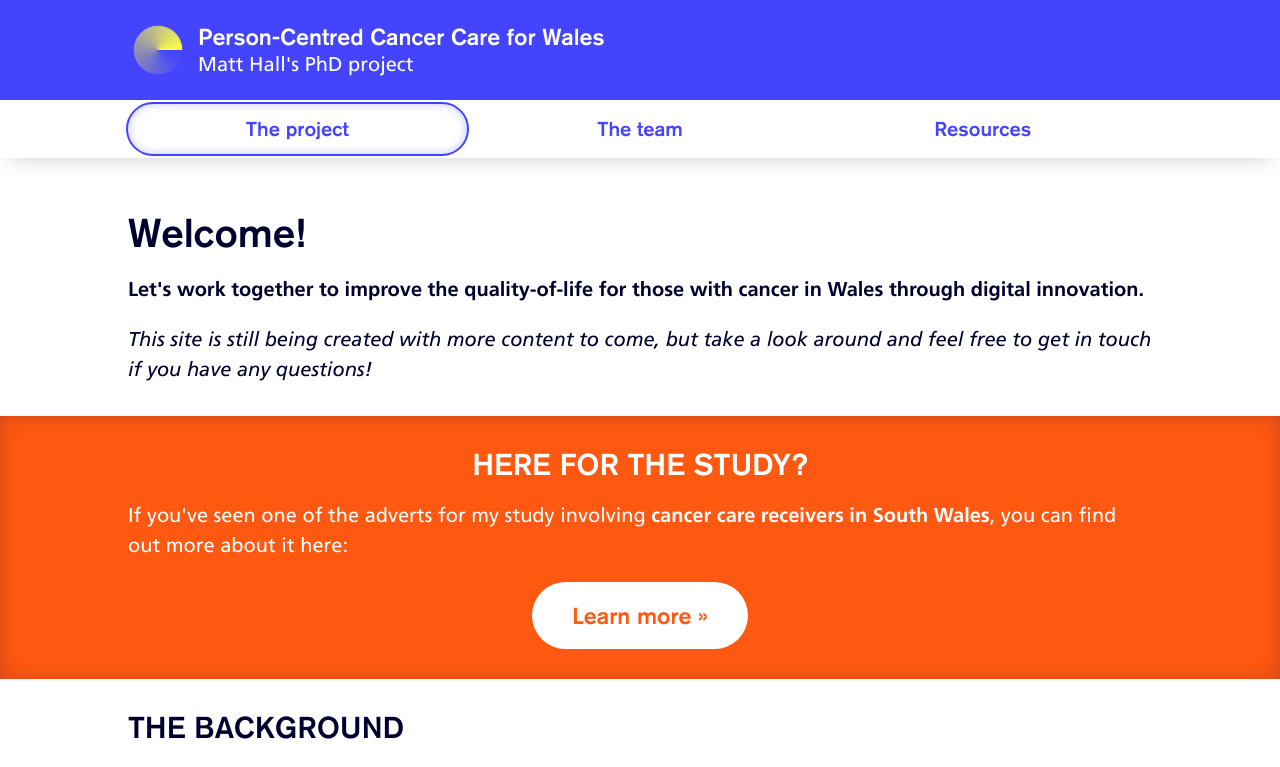
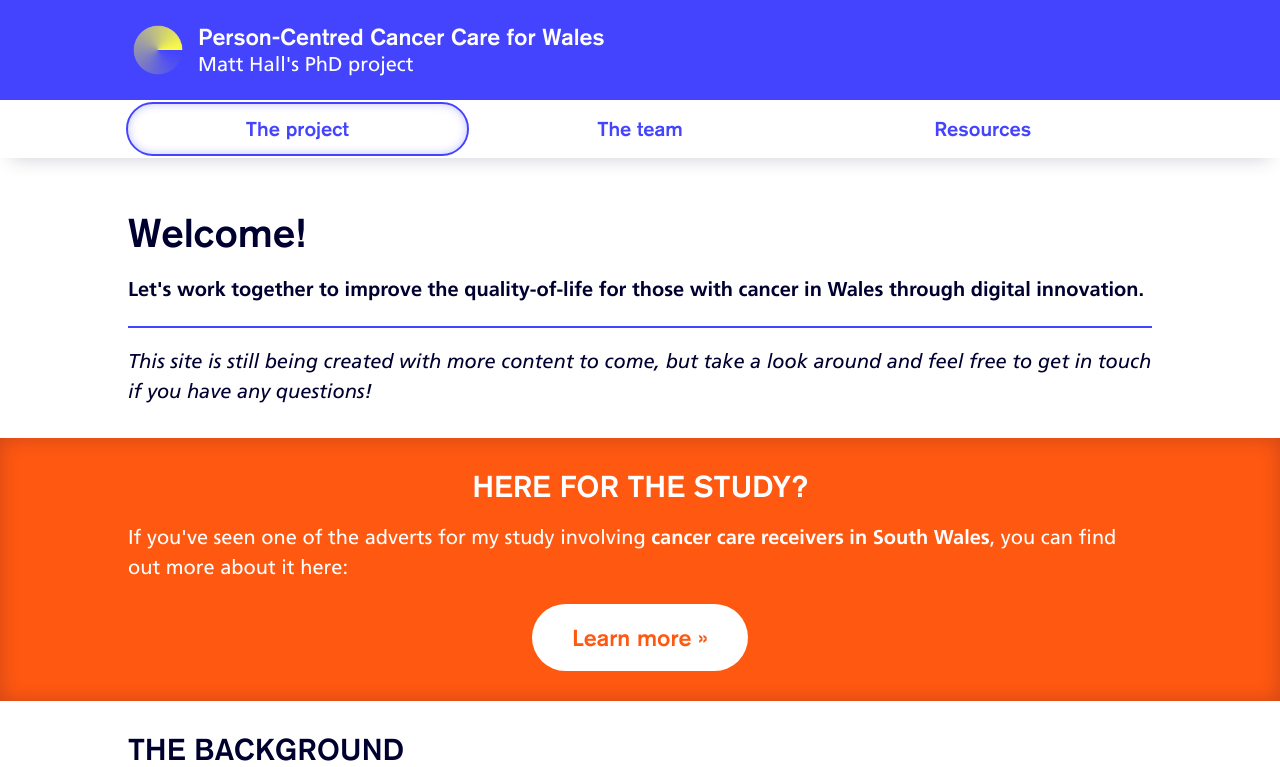
Before and after one commit to mhmatthall/pch.wales, a Next.js app: page / in a window 1280 px wide. Shown: the top 767 px of the page. Built offline with nearby package versions, Linux system fonts and the light colour scheme.

Commit message:
Add page divider

```diff
--- a/src/components/layout.module.scss
+++ b/src/components/layout.module.scss
@@ -104,3 +104,11 @@
     }
   }
 }
+
+.divider {
+  flex: 1;
+  margin: 0.5rem 0;
+
+  height: 0.1rem;
+  background: theme.$primary-colour;
+}
```
